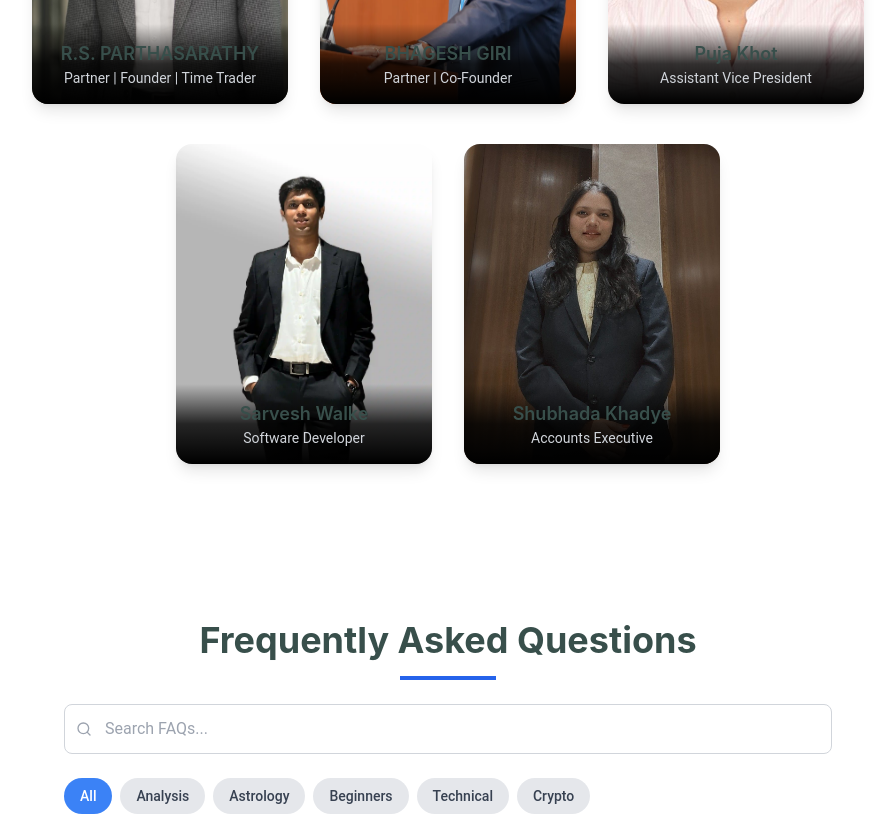
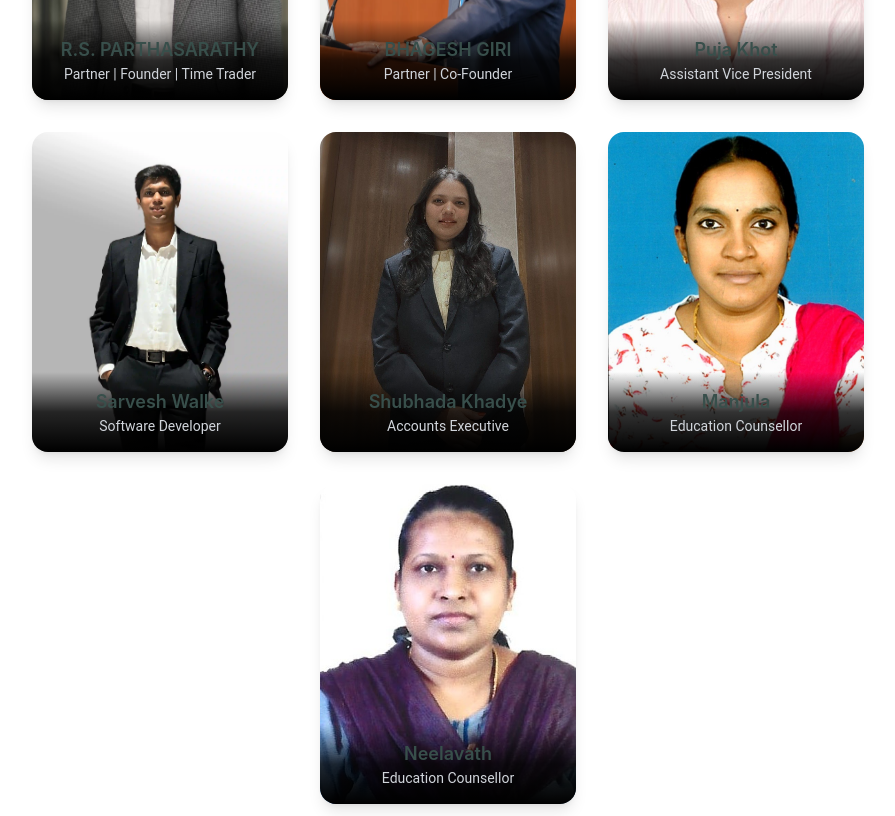
Before and after one commit to Sarvesh-24/FortuneWeb, a React (Create React App) app: page / in a window 1280 px wide. Shown: the part 5680-6496 px from the top of the page, without its empty margins (192-1087 px from the left). Built offline with nearby package versions, Linux system fonts and the light colour scheme.

Commit message:
Changes done in Team section

```diff
--- a/src/components/Team.js
+++ b/src/components/Team.js
@@ -68,7 +68,31 @@ const Team = () => {
         github: "https://github.com"
       }
     },
+    {
+      id: 6,
+      name: "Manjula",
+      position: "Education Counsellor",
+      image: '/assets/profile/Profile6.jpg',
+      bio: "",
+      social: {
+        twitter: "https://twitter.com",
+        linkedin: "https://linkedin.com",
+        github: "https://github.com"
+      }
+    },
 
+    {
+      id: 7,
+      name: "Neelavath",
+      position: "Education Counsellor",
+      image: '/assets/profile/Profile7.jpeg',
+      bio: " ",
+      social: {
+        twitter: "https://twitter.com",
+        linkedin: "https://linkedin.com",
+        github: "https://github.com"
+      }
+    },
   ];
 
   const Modal = ({ member, onClose }) => {
```
Also changed, not shown: public/assets/profile/Profile6.jpg (added), public/assets/profile/Profile7.jpeg (added).
